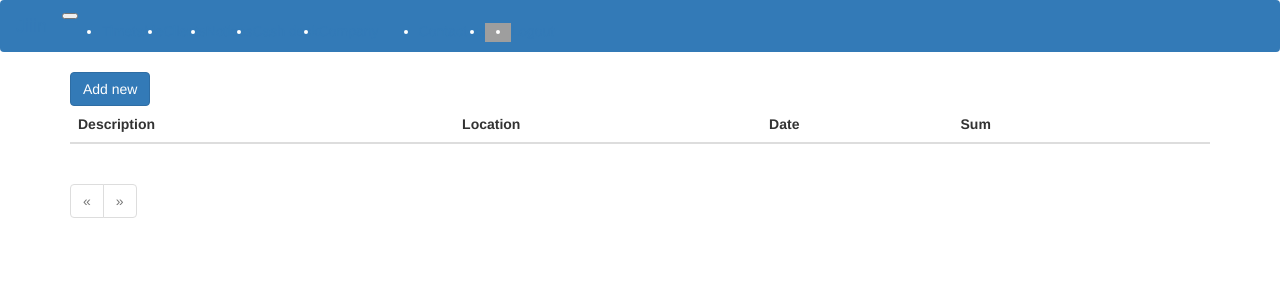
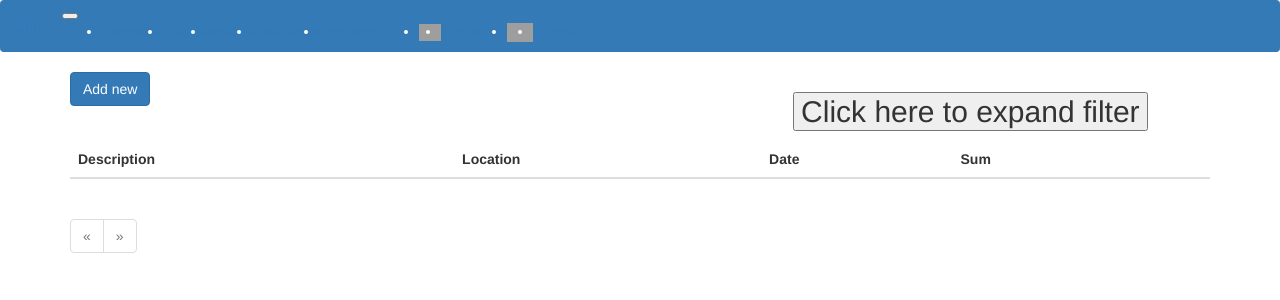
Before and after one commit to MikleFridman/jiiin, a Flask app: page /cash_flow/ in a window 1280 px wide. Shown: the top 300 px of the page. Run offline with Flask 2, Linux system fonts and the light colour scheme; a user stored in the database is signed in; tables that the repository leaves empty hold one stand-in row (values such as "Sample post"); lists and menus that the app fills with data are empty; some libraries are stand-ins or nearby versions; grey boxes are pictures that could not be loaded.

Commit message:
13032023_search_reset

```diff
--- a/app/forms.py
+++ b/app/forms.py
@@ -5,7 +5,7 @@ from flask_wtf import FlaskForm
 from wtforms import (StringField, PasswordField, BooleanField,
                      SubmitField, TextAreaField, TelField, IntegerField,
                      FloatField, SelectField, DateField, TimeField,
-                     SelectMultipleField, FileField, HiddenField)
+                     SelectMultipleField, FileField, HiddenField, EmailField)
 from wtforms.validators import (DataRequired, Email, EqualTo,
                                 ValidationError, Length, Optional)
 
@@ -26,7 +26,7 @@ def validate_phone(form, field):
 class RegisterForm(FlaskForm):
     company = StringField(_l('Company'), validators=[DataRequired()])
     username = StringField(_l('Username'), validators=[DataRequired()])
-    email = StringField(_l('E-mail'), validators=[DataRequired(), Email()])
+    email = EmailField(_l('E-mail'), validators=[DataRequired(), Email()])
     password = PasswordField(_l('Password'), validators=[DataRequired()])
     password2 = PasswordField(_l('Repeat password'), validators=[DataRequired(), EqualTo('password')])
     submit = SubmitField(_l('Submit'))
--- a/app/templates/_search_form.html
+++ b/app/templates/_search_form.html
@@ -1,6 +1,13 @@
 {% import 'bootstrap/wtf.html' as wtf %}
 {% block app_content %}
 <div class="col-md-5 mb-2">
+    <div class="row">
+        <div class="col-md-1">
+            {% if form.filter.data %}
+                <img class="ms-2" src="{{ url_for('static', filename='/filter.png') }}" alt="time" width="26">
+            {% endif %}
+        </div>
+        <div class="col-md-11">
             <div class="accordion" id="accordionFilter">
                 <div class="accordion-item">
                     <h2 class="accordion-header" id="headingOne">
@@ -10,21 +17,40 @@
                     </h2>
                     <div id="collapseOne" class="accordion-collapse collapse" aria-labelledby="headingOne" data-bs-parent="#accordionFilter" style="">
                       <div class="accordion-body mb-0 pb-1">
-                <form action="" method="GET">
-                    {% for field in form if field.widget.input_type != 'hidden' %}
+                        <form action="" method="GET" id="searchForm">
+                            {% for field in form %}
                             <div class="row mb-1">
+                                {% if field.widget.input_type != 'hidden' %}
                                     {{ field.label(class_="col-4 col-form-label") }}
+                                {% endif %}
                                 <div class="col-8">
                                     {{ field(class_="form-control") }}
                                 </div>
                             </div>
                             {% endfor %}
                             <button type="submit" class="btn btn-primary mt-3 mb-2">{{ _('Select') }}</button>
-                    <button type="button" class="btn btn-secondary mt-3 ms-3 mb-2" onclick="window.location.href='{{ request.path }}'">{{ _('Reset') }}</button>
+                            <button type="reset" id="reset" class="btn btn-secondary mt-3 ms-3 mb-2" onclick="reset_form()">{{ _('Reset') }}</button>
                         </form>
                       </div>
                     </div>
                 </div>
             </div>
         </div>
+    </div>
+</div>
+<script>
+function reset_form() {
+    var fields = document.getElementsByTagName("input")
+    for (var i = 0; i < fields.length; i++) {
+        if (fields[i].type !='hidden') {
+            fields[i].value = ''
+        }
+    }
+    var fields = document.getElementsByTagName("select")
+    for (var i = 0; i < fields.length; i++) {
+        fields[i].value = 0
+    }
+    document.getElementById('searchForm').submit()
+    }
+</script>
 {% endblock %}
--- a/app/templates/base.html
+++ b/app/templates/base.html
@@ -62,11 +62,16 @@
           <ul class="navbar-nav me-auto">
               {% if current_user.is_authenticated %}
               <li class="nav-item">
+                  <a class="nav-link me-2 {% if request.path == url_for('notices_table') %}active{% endif %}" href="{{ url_for('notices_table') }}">
+                      <img src="{{ url_for('static', filename='/alarm.png') }}" alt="notices" title="{{ _('Notices') }}" width="22">
+                  </a>
+              </li>
+              <li class="nav-item">
                   <a class="nav-link me-2 {% if request.path == url_for('sendmail') %}active{% endif %}" href="{{ url_for('sendmail', url_back=request.path) }}">{{ _('Contact us') }}</a>
               </li>
               <li class="nav-item">
                   <a class="nav-link me-2 {% if request.path == url_for('user_edit', id=current_user.id) %}active{% endif %}" href="{{ url_for('user_edit', id=current_user.id) }}">
-                      <img src="{{ url_for('static', filename='/profile.png') }}" alt="profile" title="Profile" width="26">
+                      <img src="{{ url_for('static', filename='/profile.png') }}" alt="profile" title="{{ _('Profile') }}" width="26">
                   </a>
               </li>
               <li class="nav-item">
--- a/app/templates/cash_flow_table.html
+++ b/app/templates/cash_flow_table.html
@@ -2,9 +2,10 @@
 
 {% block app_content %}
   <div class="row">
-    <div class="col-md-4 mb-2">
+    <div class="col-md-7 mb-2">
       <button type="button" class="btn btn-primary" onclick="window.location.href='{{ url_for('cash_flow_create', **request.args) }}';">{{ _('Add new') }}</button>
     </div>
+    {% include '_search_form.html' %}
   </div>
   <table id="data" class="table table-hover border-top border-bottom border-light">
     <thead>
@@ -26,7 +27,7 @@
             {{ cfl.location }}
           </td>
           <td class="col-1 text-center">
-            {{ cfl.date.strftime('%d.%m.%y') }}
+            {{ cfl.date.strftime('%d.%m.%Y') }}
           </td>
           <td class="col-1 text-center">
             {{ cfl.cost|float }}
--- a/app/templates/client_files_table.html
+++ b/app/templates/client_files_table.html
@@ -2,9 +2,10 @@
 
 {% block app_content %}
   <div class="row">
-    <div class="col-md-4 mb-2">
+    <div class="col-md-7 mb-2">
       <button type="button" class="btn btn-primary" onclick="window.location.href='{{ url_for('client_file_upload', id=id) }}';">{{ _('Add new') }}</button>
     </div>
+    {% include '_search_form.html' %}
   </div>
   <table id="data" class="table table-hover border-top border-bottom border-light">
     <thead>
--- a/app/templates/client_table.html
+++ b/app/templates/client_table.html
@@ -23,7 +23,7 @@
         <tr class="{{ loop.cycle('table-success', 'table-default') }}  border-start border-end border-light">
           <td class="col-6 ps-3">
             {% if c.no_active %}
-              <img src="{{ url_for('static', filename='/hidden.png') }}" alt="edit" width="24">
+              <img src="{{ url_for('static', filename='/hidden.png') }}" alt="no_active" width="24">
             {% endif %}
             {{ c.name }}
           </td>
--- a/app/templates/item_flow_table.html
+++ b/app/templates/item_flow_table.html
@@ -2,9 +2,10 @@
 
 {% block app_content %}
   <div class="row">
-    <div class="col-md-4 mb-2">
+    <div class="col-md-7 mb-2">
       <button type="button" class="btn btn-primary" onclick="window.location.href='{{ url_for('item_flow_create', **request.args) }}';">{{ _('Add new') }}</button>
     </div>
+    {% include '_search_form.html' %}
   </div>
   <table id="data" class="table table-hover border-top border-bottom border-light">
     <thead>
--- a/app/templates/item_table.html
+++ b/app/templates/item_table.html
@@ -2,9 +2,10 @@
 
 {% block app_content %}
   <div class="row">
-    <div class="col-md-4 mb-2">
+    <div class="col-md-7 mb-2">
       <button type="button" class="btn btn-primary" onclick="window.location.href='{{ url_for('item_create') }}';">{{ _('Add new') }}</button>
     </div>
+    {% include '_search_form.html' %}
   </div>
   <table id="data" class="table table-hover border-top border-bottom border-light">
     <thead>
@@ -22,7 +23,7 @@
             {{ i.name }}
           </td>
           <td class="col-1 text-center">
-            <a href="{{ url_for('items_flow_table', item_id=i.id) }}"><img src="{{ url_for('static', filename='/view_list.png') }}" alt="view_list" width="24"></a>
+            <a href="{{ url_for('items_flow_table', item_id=i.id) }}"><img src="{{ url_for('static', filename='/flow.png') }}" title="{{ _('Flow') }}" alt="flow" width="24"></a>
           </td>
           <td class="col-1 text-center">{{ i.get_balance_all()|float }}</td>
           <td class="col-1 text-center">
--- a/app/templates/location_table.html
+++ b/app/templates/location_table.html
@@ -2,9 +2,10 @@
 
 {% block app_content %}
   <div class="row">
-    <div class="col-md-4 mb-2">
+    <div class="col-md-7 mb-2">
       <button type="button" class="btn btn-primary" onclick="window.location.href='{{ url_for('location_create') }}';">{{ _('Add new') }}</button>
     </div>
+    {% include '_search_form.html' %}
   </div>
   <table id="data" class="table table-hover border-top border-bottom border-light">
     <thead>
--- a/app/templates/notice_table.html
+++ b/app/templates/notice_table.html
@@ -2,9 +2,10 @@
 
 {% block app_content %}
   <div class="row">
-    <div class="col-md-4 mb-2">
+    <div class="col-md-7 mb-2">
       <button type="button" class="btn btn-primary" onclick="window.location.href='{{ url_for('notice_create', **request.args) }}';">{{ _('Add new') }}</button>
     </div>
+    {% include '_search_form.html' %}
   </div>
   <table id="data" class="table table-hover border-top border-bottom border-light">
     <thead>
--- a/app/templates/schedule_table.html
+++ b/app/templates/schedule_table.html
@@ -2,9 +2,10 @@
 
 {% block app_content %}
   <div class="row">
-    <div class="col-md-4 mb-2">
+    <div class="col-md-7 mb-2">
       <button type="button" class="btn btn-primary" onclick="window.location.href='{{ url_for('schedule_create') }}';">{{ _('Add new') }}</button>
     </div>
+    {% include '_search_form.html' %}
   </div>
   <table id="data" class="table table-hover border-top border-bottom border-light">
     <thead>
--- a/app/templates/service_table_choice.html
+++ b/app/templates/service_table_choice.html
@@ -37,7 +37,7 @@
       {% endfor %}
     </tbody>
   </table>
-  <div id="services-count">Selected services: {{ session.get('services', []) | count }}</div>
+  <div id="services-count">{{ _('Selected services') }}: {{ session.get('services', []) | count }}</div>
   {% if session.get('services', []) | count > 0 %}
     <button type="button" id="submit" class="btn btn-primary mt-3" onclick="window.location.href='{{ url_submit }}'">{{ _('Select') }}</button>
   {% else %}
--- a/app/templates/staff_table.html
+++ b/app/templates/staff_table.html
@@ -2,9 +2,10 @@
 
 {% block app_content %}
   <div class="row">
-    <div class="col-md-4 mb-2">
+    <div class="col-md-7 mb-2">
       <button type="button" class="btn btn-primary" onclick="window.location.href='{{ url_for('staff_create') }}';">{{ _('Add new') }}</button>
     </div>
+    {% include '_search_form.html' %}
   </div>
   <table id="data" class="table table-hover border-top border-bottom border-light">
     <thead>
--- a/app/templates/timetable.html
+++ b/app/templates/timetable.html
@@ -2,7 +2,7 @@
 {% block app_content %}
   <div class="row">
     <div class="col-md-7 mb-2">
-      <button type="button" class="btn btn-primary" onclick="window.location.href='{{ url_for('services_table', choice_mode=1, **request.args) }}';">{{ _('Add new') }}</button>
+      <button type="button" class="btn btn-primary" onclick="window.location.href='{{ url_for('services_table', choice_mode=1) }}';">{{ _('Add new') }}</button>
     </div>
     {% include '_search_form.html' %}
   </div>
--- a/app/views.py
+++ b/app/views.py
@@ -16,37 +16,67 @@ from app.models import *
 
 
 def set_filter(class_object):
+    search_list = []
     for search_attr, search_name, search_object in class_object.search:
+        search_list.append(search_attr)
         if issubclass(search_object, Entity):
             choices = search_object.get_items(True)
             setattr(SearchForm, search_attr, SelectField(_l(search_name),
                                                          choices=[*choices],
                                                          coerce=int))
+        elif issubclass(search_object, type(datetime.now())) or issubclass(
+                search_object, Period):
+            setattr(SearchForm, search_attr, DateField(_l(search_name)))
         else:
             setattr(SearchForm, search_attr, StringField(_l(search_name)))
-    return SearchForm(request.form)
-
-
-def clear_filter(class_object):
-    for search_attr, search_name, search_object in class_object.search:
-        if hasattr(SearchForm, search_attr):
-            delattr(SearchForm, search_attr)
+    rest_args = list(set(request.args.keys()).difference(set(search_list)))
+    rest_args_dict = {}
+    for ra in rest_args:
+        setattr(SearchForm, ra, HiddenField(ra))
+        rest_args_dict[ra] = request.args.get(ra, None)
+    setattr(SearchForm, 'filter', HiddenField('filter'))
+    return SearchForm(request.form, meta={'csrf': False}, **rest_args_dict)
 
 
 def get_filter_parameters(form, class_object):
     filter_param = {}
     search_param = []
+    rest_args_list = list(request.args.keys())
+    check_filter = False
     for search_attr, search_name, search_object in class_object.search:
+        if search_attr in rest_args_list:
+            rest_args_list.remove(search_attr)
         request_arg = request.args.get(search_attr, None, type=str)
         if request_arg and not request_arg == '0':
+            check_filter = True
             if issubclass(search_object, Entity):
                 filter_param[search_attr] = request_arg
                 form[search_attr].default = request_arg
                 form.process()
+            elif issubclass(search_object, type(datetime.now())):
+                filter_param[search_attr] = request_arg
+                form[search_attr].data = datetime.strptime(request_arg,
+                                                           '%Y-%m-%d')
+            elif issubclass(search_object, Period):
+                search_param.append(getattr(class_object, search_attr).between(
+                    datetime.strptime(request_arg, '%Y-%m-%d'),
+                    datetime.strptime(request_arg, '%Y-%m-%d') + timedelta(days=1)))
+                search_param.append(getattr(class_object, search_attr
+                                            ).ilike(f'%{str(request_arg)}%'))
+                form[search_attr].data = datetime.strptime(request_arg,
+                                                           '%Y-%m-%d')
             else:
-                search_param.append(getattr(class_object, search_attr).ilike(f'%{str(request_arg)}%'))
+                search_param.append(getattr(class_object, search_attr
+                                            ).ilike(f'%{str(request_arg)}%'))
                 form[search_attr].data = request_arg
-    clear_filter(class_object)
+        if hasattr(SearchForm, search_attr):
+            delattr(SearchForm, search_attr)
+    for ra in rest_args_list:
+        if hasattr(SearchForm, ra):
+            delattr(SearchForm, ra)
+    form.filter.data = check_filter
+    if hasattr(SearchForm, 'filter'):
+        delattr(SearchForm, 'filter')
     return filter_param, search_param
 
 
@@ -203,11 +233,14 @@ def user_edit(id):
 @login_required
 def staff_table():
     page = request.args.get('page', 1, type=int)
-    data = Staff.get_pagination(page)
+    form = set_filter(Staff)
+    param = get_filter_parameters(form, Staff)
+    data = Staff.get_pagination(page, *param)
     return render_template('staff_table.html',
                            title=_('Staff'),
                            items=data.items,
-                           pagination=data)
+                           pagination=data,
+                           form=form)
 
 
 @app.route('/staff/create/', methods=['GET', 'POST'])
@@ -300,11 +333,14 @@ def staff_delete(id):
 @login_required
 def schedules_table():
     page = request.args.get('page', 1, type=int)
-    data = Schedule.get_pagination(page)
+    form = set_filter(Schedule)
+    param = get_filter_parameters(form, Schedule)
+    data = Schedule.get_pagination(page, *param)
     return render_template('schedule_table.html',
                            title=_('Schedules'),
                            items=data.items,
-                           pagination=data)
+                           pagination=data,
+                           form=form)
 
 
 @app.route('/schedules/create', methods=['GET', 'POST'])
@@ -507,13 +543,17 @@ def client_delete(id):
 @login_required
 def client_files_table(id):
     page = request.args.get('page', 1, type=int)
-    param = {'client_id': id}
-    data = ClientFile.get_pagination(page, param)
+    form = set_filter(ClientFile)
+    param = get_filter_parameters(form, ClientFile)
+    param_filter = {**param[0], **{'client_id': id}}
+    param_search = param[1]
+    data = ClientFile.get_pagination(page, param_filter, param_search)
     return render_template('client_files_table.html',
                            id=id,
                            title=_('Files'),
                            items=data.items,
-                           pagination=data)
+                           pagination=data,
+                           form=form)
 
 
 @app.route('/clients/<id>/upload_file/', methods=['GET', 'POST'])
@@ -589,12 +629,15 @@ def client_file_delete(client_id, id):
 @login_required
 def tags_table():
     page = request.args.get('page', 1, type=int)
-    data = Tag.get_pagination(page)
+    form = set_filter(Tag)
+    param = get_filter_parameters(form, Tag)
+    data = Tag.get_pagination(page, *param)
     return render_template('tags_table.html',
                            id=id,
                            title=_('Tags'),
                            items=data.items,
-                           pagination=data)
+                           pagination=data,
+                           form=form)
 
 
 @app.route('/tags/create/', methods=['GET', 'POST'])
@@ -761,11 +804,14 @@ def service_delete(id):
 @login_required
 def locations_table():
     page = request.args.get('page', 1, type=int)
-    data = Location.get_pagination(page)
+    form = set_filter(Location)
+    param = get_filter_parameters(form, Location)
+    data = Location.get_pagination(page, *param)
     return render_template('location_table.html',
                            title=_('Locations'),
                            items=data.items,
-                           pagination=data)
+                           pagination=data,
+                           form=form)
 
 
 @app.route('/locations/create/', methods=['GET', 'POST'])
@@ -1008,11 +1054,14 @@ def appointment_result(appointment_id):
 @login_required
 def items_table():
     page = request.args.get('page', 1, type=int)
-    data = Item.get_pagination(page)
+    form = set_filter(Item)
+    param = get_filter_parameters(form, Item)
+    data = Item.get_pagination(page, *param)
     return render_template('item_table.html',
                            title=_('Items'),
                            items=data.items,
-                           pagination=data)
+                           pagination=data,
+                           form=form)
 
 
 @app.route('/items/create', methods=['GET', 'POST'])
@@ -1068,16 +1117,14 @@ def item_delete(id):
 @login_required
 def items_flow_table():
     page = request.args.get('page', 1, type=int)
-    param = {}
-    select_item = request.args.get('item_id', 0, type=int)
-    if select_item > 0:
-        param['item_id'] = select_item
-    data = ItemFlow.get_pagination(page, param)
-
+    form = set_filter(ItemFlow)
+    param = get_filter_parameters(form, ItemFlow)
+    data = ItemFlow.get_pagination(page, *param)
     return render_template('item_flow_table.html',
                            title=_('Items flow'),
                            items=data.items,
-                           pagination=data)
+                           pagination=data,
+                           form=form)
 
 
 @app.route('/items_flow/create', methods=['GET', 'POST'])
@@ -1182,16 +1229,14 @@ def item_flow_delete(id):
 @login_required
 def notices_table():
     page = request.args.get('page', 1, type=int)
-    client_id = request.args.get('client_id', None)
-    param = {}
-    if client_id:
-        param['client_id'] = client_id
-    data = Notice.get_pagination(page, param)
-
+    form = set_filter(Notice)
+    param = get_filter_parameters(form, Notice)
+    data = Notice.get_pagination(page, *param)
     return render_template('notice_table.html',
                            title=_('Notices'),
                            items=data.items,
-                           pagination=data)
+                           pagination=data,
+                           form=form)
 
 
 @app.route('/notices/create/', methods=['GET', 'POST'])
@@ -1267,12 +1312,14 @@ def notice_delete(id):
 @login_required
 def cash_flow_table():
     page = request.args.get('page', 1, type=int)
-    data = CashFlow.get_pagination(page)
-
+    form = set_filter(CashFlow)
+    param = get_filter_parameters(form, CashFlow)
+    data = CashFlow.get_pagination(page, *param)
     return render_template('cash_flow_table.html',
                            title=_('Cash flow'),
                            items=data.items,
-                           pagination=data)
+                           pagination=data,
+                           form=form)
 
 
 @app.route('/cash_flow/create', methods=['GET', 'POST'])
```
Also changed, not shown: app/models.py (+22 -5 lines), app/translations/en/LC_MESSAGES/messages.po, app/translations/ru/LC_MESSAGES/messages.po, 1 other file. Lines whose indentation alone changed are shown as unchanged.
